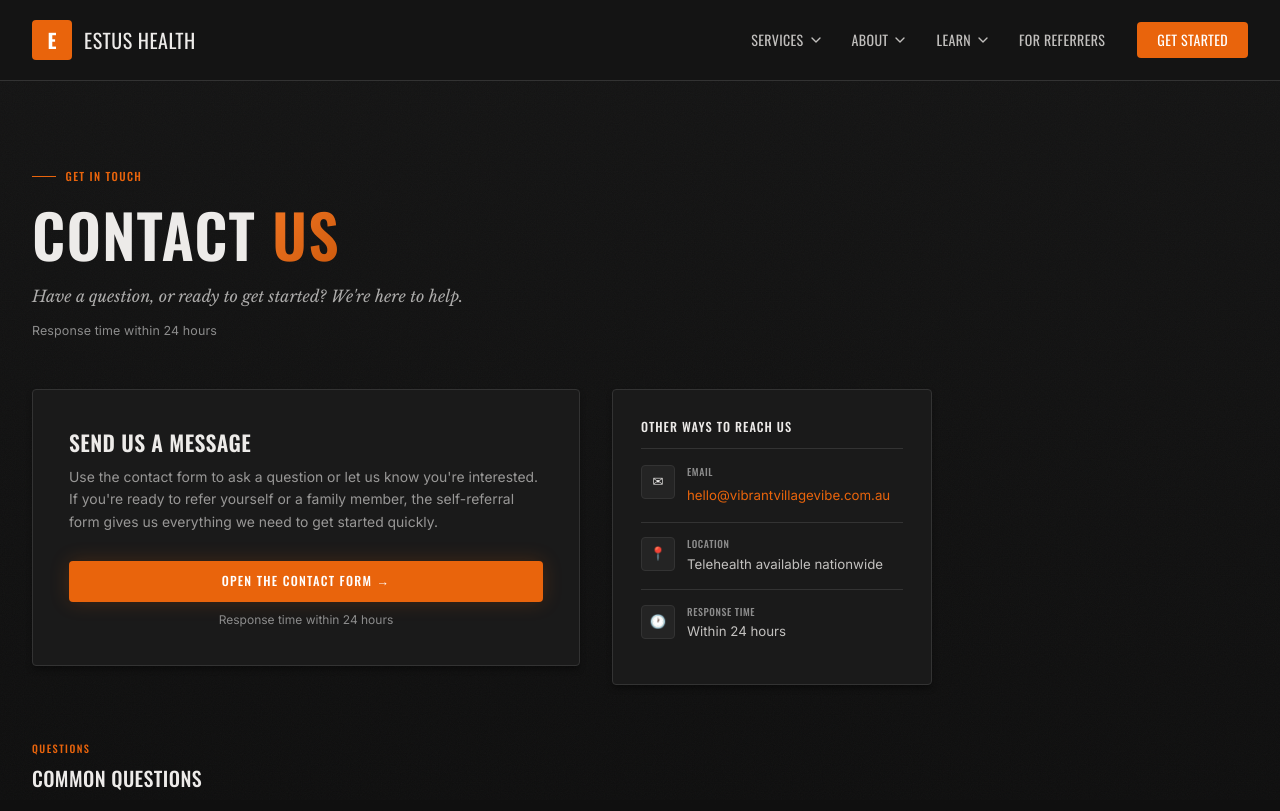
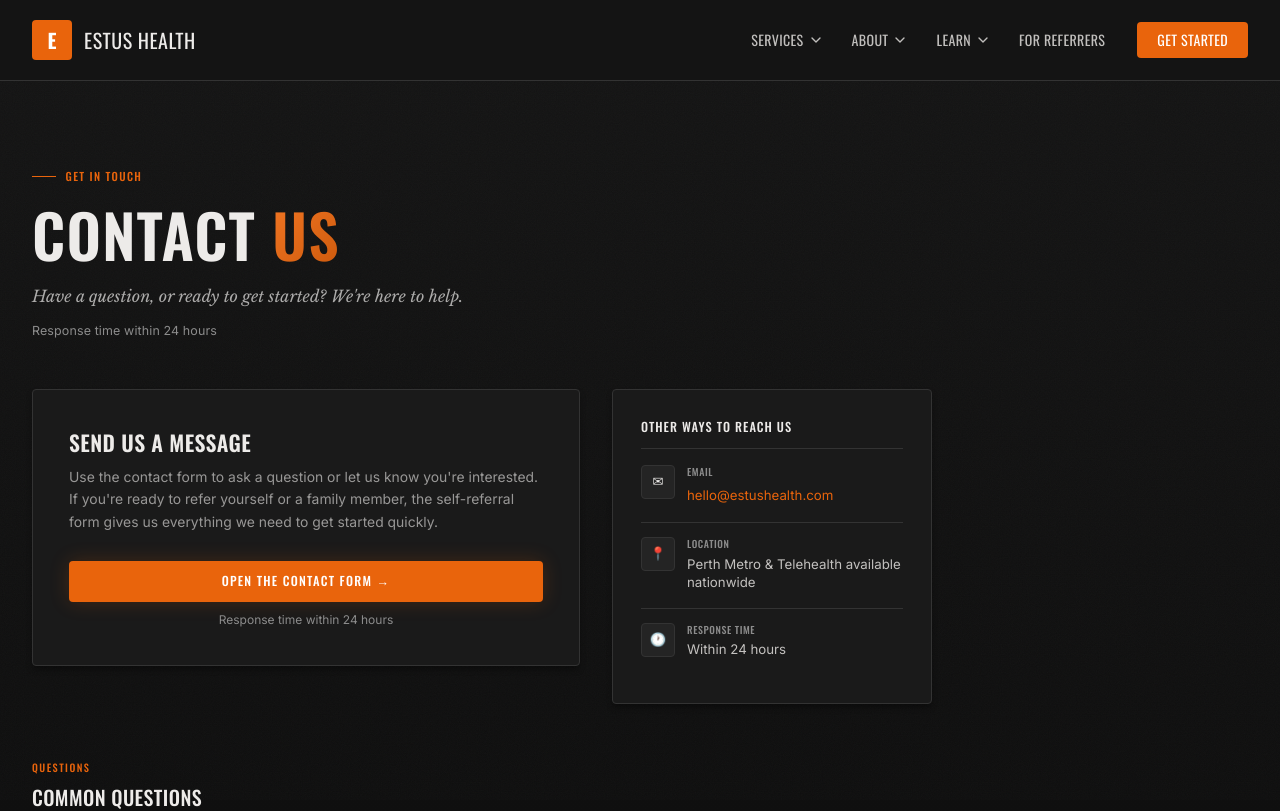
Before and after one commit to EstusHealth/estus-health-website, a React (Vite) app: page /contact in a window 1280 px wide. Shown: the top 811 px of the page. Built offline with nearby package versions, Linux system fonts and the light colour scheme.

Commit message:
Update ContactPage.jsx

```diff
--- a/src/pages/ContactPage.jsx
+++ b/src/pages/ContactPage.jsx
@@ -365,7 +365,7 @@
                   onMouseEnter={() => setHoverEmail(true)}
                   onMouseLeave={() => setHoverEmail(false)}
                 >
-                  hello@vibrantvillagevibe.com.au
+                  hello@estushealth.com
                 </a>
               </div>
             </div>
@@ -376,7 +376,7 @@
               <div style={S.sideIcon}>📍</div>
               <div>
                 <div style={S.sideLabel}>Location</div>
-                <div style={S.sideValue}>Telehealth available nationwide</div>
+                <div style={S.sideValue}> Perth Metro & Telehealth available nationwide</div>
               </div>
             </div>
 
```
